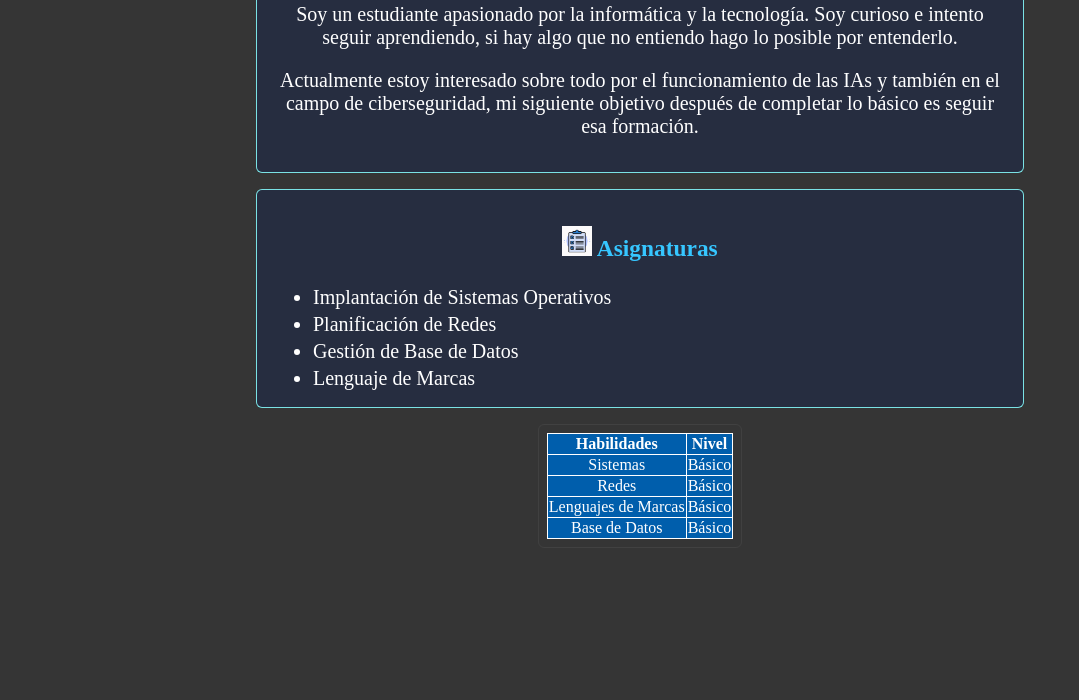
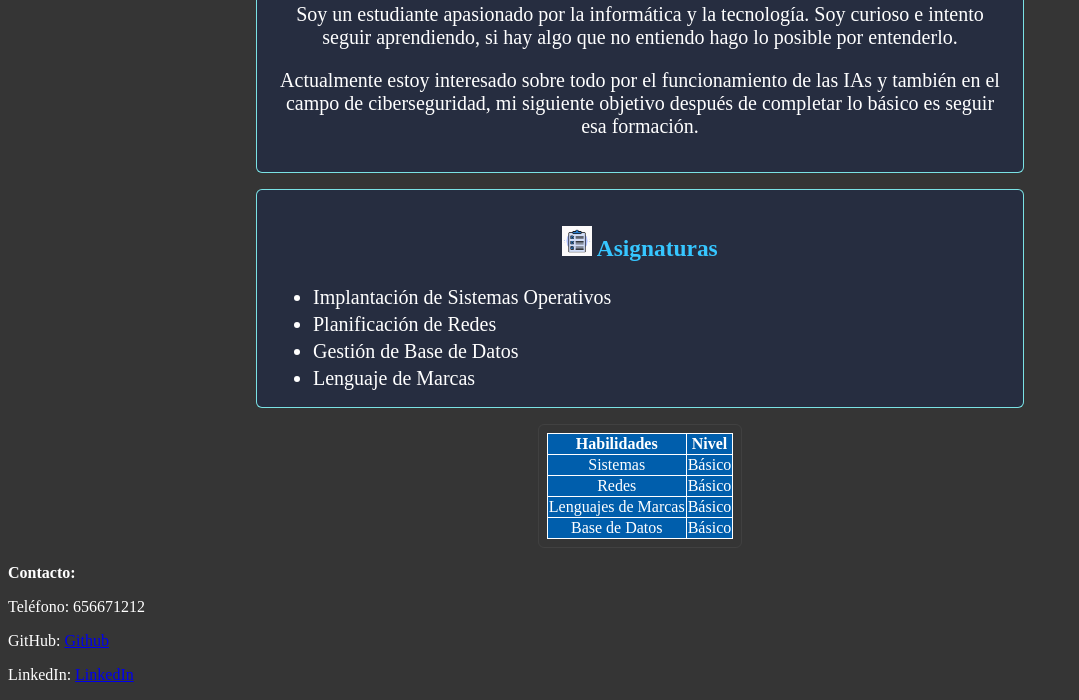
Before and after one commit to Gocoda24/Mi-Portfolio, a plain HTML site: page Index.html in a window 1280 px wide. Shown: the part 623-1323 px from the top of the page, without its empty margins (0-1079 px from the left). Before the commit the page ends 1187 px from the top, so only its background shows below. Drawn offline with Linux system fonts and the light colour scheme.

Commit message:
Index.html

```diff
--- a/Index.html
+++ b/Index.html
@@ -16,6 +16,7 @@
   <li><a href="#presentacion">Presentación</a></li>
   <li><a href="#asignaturas">Asignaturas</a></li>
   <li><a href="#tabla">Habilidades</a></li>
+  <li><a href="#footer">Contacto</a></li>
 </ul>
 
 
@@ -92,6 +93,17 @@
   </div>
 </nav>
 
+
+<!--Contacto-->
+<footer>
+   <div id="footer">
+       <p><strong>Contacto:</strong></p>
+       <p>Teléfono: 656671212</p>
+       <p>GitHub: <a href="https:/github.com/Gocoda24/" target="_blank">Github</a></p>
+       <p>LinkedIn: <a href="https:/www.linkedin.com/" target="_blank">LinkedIn</a></p>
+   </div>
+</footer>
+
 </body>
 
 </html>
```
